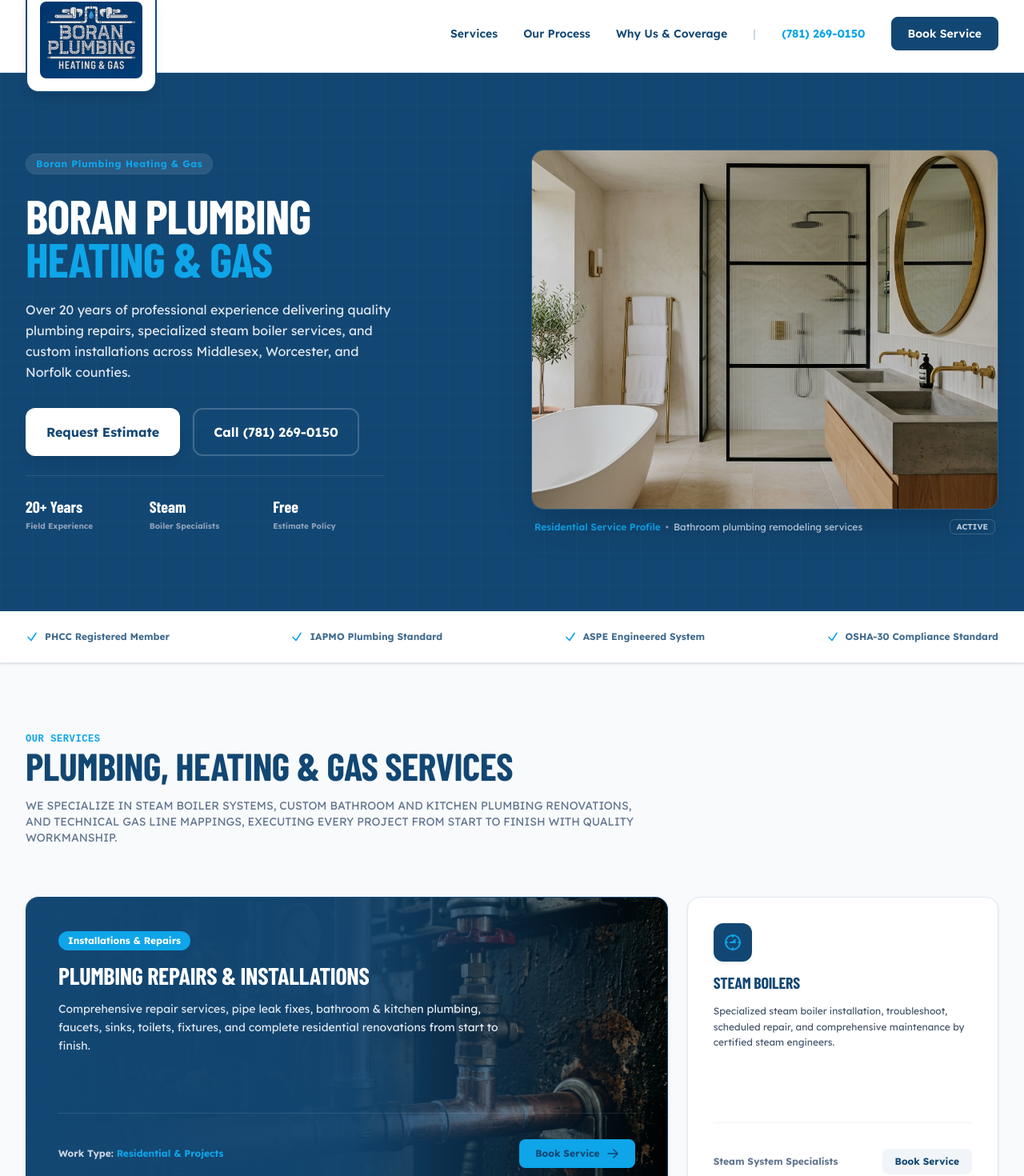
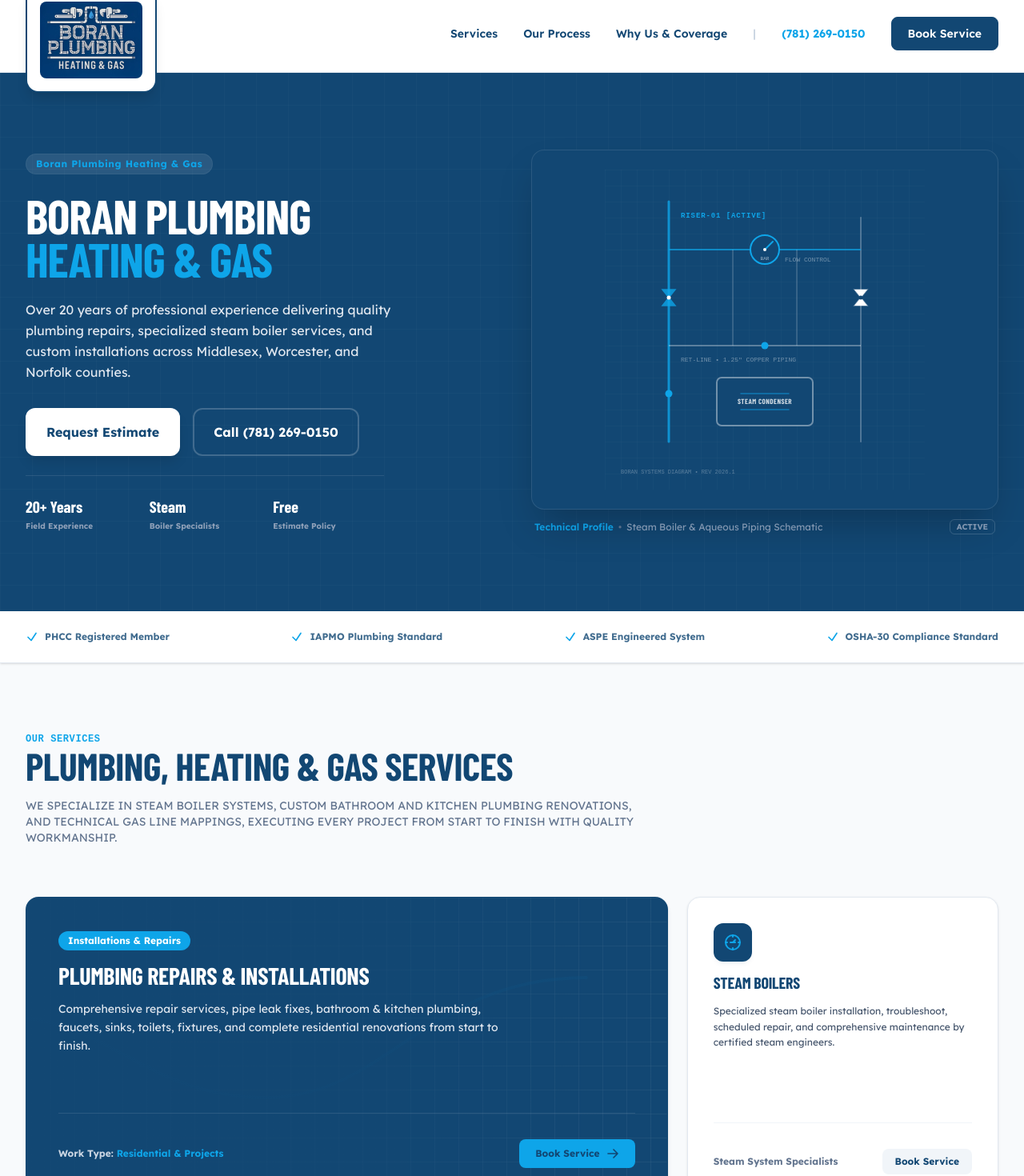
Before and after one commit to TYee2011/Boran-Plumbing, an Angular app: page / in a window 1280 px wide. Shown: the part 53-1523 px from the top of the page at 80% size. Built offline with nearby package versions, Linux system fonts and the light colour scheme; a web font is replaced by a local one.

Commit message:
feat: replace stock images with custom SVG blueprint schematics for 100% authenticity

```diff
--- a/src/app/app.html
+++ b/src/app/app.html
@@ -119,21 +119,81 @@
         </div>
       </div>
 
-      <!-- Hero Visual Asset -->
+      <!-- Hero Visual Asset (Technical Blueprint Schematic) -->
       <div class="lg:col-span-6 space-y-2">
-        <div class="relative w-full h-[350px] md:h-[450px] overflow-hidden rounded-2xl border border-white/10 shadow-2xl bg-brand-primary">
-          <img src="hero-bathroom.jpg"
-               alt="Premium residential bathroom with luxury matte black plumbing fixtures"
-               class="absolute inset-0 w-full h-full object-cover filter contrast-[1.02] brightness-[0.85] hover:scale-102 transition-transform duration-700 ease-out" />
+        <div class="relative w-full h-[350px] md:h-[450px] overflow-hidden rounded-2xl border border-white/10 shadow-2xl bg-brand-primary flex items-center justify-center p-6">
+          <!-- Blueprint gradient background -->
+          <div class="absolute inset-0 bg-[radial-gradient(ellipse_at_center,_var(--tw-gradient-stops))] from-brand-primary via-slate-900 to-slate-950 z-0"></div>
+
+          <svg class="relative z-10 w-full h-full text-white/5" xmlns="http://www.w3.org/2000/svg" viewBox="0 0 400 400" fill="none">
+            <!-- Grid pattern -->
+            <defs>
+              <pattern id="blueprint-grid" width="20" height="20" patternUnits="userSpaceOnUse">
+                <path d="M 20 0 L 0 0 0 20" fill="none" stroke="rgba(255, 255, 255, 0.05)" stroke-width="0.75" />
+              </pattern>
+            </defs>
+            <rect width="100%" height="100%" fill="url(#blueprint-grid)" />
+
+            <!-- System piping diagram -->
+            <!-- Verticals -->
+            <path d="M 80 40 L 80 340" stroke="#0ea5e9" stroke-width="3" stroke-linecap="round" class="opacity-80" />
+            <path d="M 320 60 L 320 340" stroke="white" stroke-width="2" stroke-opacity="0.25" stroke-linecap="round" />
+
+            <!-- Loops -->
+            <path d="M 80 100 L 320 100" stroke="#0ea5e9" stroke-width="2" class="opacity-70" />
+            <path d="M 80 220 L 320 220" stroke="white" stroke-width="2" stroke-opacity="0.3" />
+
+            <!-- Branch runs -->
+            <path d="M 160 100 L 160 220" stroke="white" stroke-width="1.5" stroke-opacity="0.2" />
+            <path d="M 240 100 L 240 220" stroke="white" stroke-width="1.5" stroke-opacity="0.2" />
+
+            <!-- Boiler / Heat Exchanger Node Schematic -->
+            <rect x="140" y="260" width="120" height="60" rx="6" fill="#124773" stroke="white" stroke-width="2" stroke-opacity="0.4" />
+            <path d="M 170 280 L 230 280 M 170 300 L 230 300" stroke="#0ea5e9" stroke-width="1.5" stroke-linecap="round" class="opacity-55" />
+            <text x="200" y="293" text-anchor="middle" font-family="var(--font-display)" font-size="9" fill="white" font-weight="900" class="opacity-80 tracking-wider">STEAM CONDENSER</text>
+
+            <!-- Valves -->
+            <!-- Valve 1 -->
+            <path d="M 72 150 L 88 150 L 72 170 L 88 170 Z" fill="#0ea5e9" stroke="#0ea5e9" stroke-width="1.5" class="opacity-80" />
+            <circle cx="80" cy="160" r="2.5" fill="white" />
+
+            <!-- Valve 2 -->
+            <path d="M 312 150 L 328 150 L 312 170 L 328 170 Z" fill="white" stroke="white" stroke-width="1.5" stroke-opacity="0.4" />
+            <circle cx="320" cy="160" r="2.5" fill="#124773" />
+
+            <!-- Gauges -->
+            <circle cx="200" cy="100" r="18" fill="#124773" stroke="#0ea5e9" stroke-width="2" />
+            <path d="M 200 100 L 210 90" stroke="#0ea5e9" stroke-width="2" stroke-linecap="round" />
+            <circle cx="200" cy="100" r="2" fill="white" />
+            <text x="200" y="113" text-anchor="middle" font-family="monospace" font-size="6" fill="white" class="opacity-60">BAR</text>
+
+            <!-- Pulsing flow indicators -->
+            <circle cx="80" cy="280" r="4.5" fill="#0ea5e9">
+              <animate attributeName="r" values="3.5;6.5;3.5" dur="3s" repeatCount="indefinite" />
+              <animate attributeName="opacity" values="0.5;1;0.5" dur="3s" repeatCount="indefinite" />
+            </circle>
+
+            <circle cx="200" cy="220" r="4.5" fill="#0ea5e9">
+              <animate attributeName="r" values="3.5;6.5;3.5" dur="2.4s" repeatCount="indefinite" />
+              <animate attributeName="opacity" values="0.5;1;0.5" dur="2.4s" repeatCount="indefinite" />
+            </circle>
+
+            <!-- Annotations -->
+            <text x="95" y="60" font-family="monospace" font-size="9" fill="#0ea5e9" font-weight="bold" letter-spacing="0.1em">RISER-01 [ACTIVE]</text>
+            <text x="95" y="240" font-family="monospace" font-size="8" fill="white" class="opacity-40">RET-LINE &bull; 1.25" COPPER PIPING</text>
+            <text x="225" y="115" font-family="monospace" font-size="8" fill="white" class="opacity-40">FLOW CONTROL</text>
+
+            <text x="20" y="380" font-family="monospace" font-size="7" fill="white" class="opacity-30">BORAN SYSTEMS DIAGRAM &bull; REV 2026.1</text>
+          </svg>
         </div>
         <!-- Inline Caption Below Image (Clean Editorial Style) -->
-        <div class="flex items-center justify-between font-sans text-xs text-slate-300 px-1 pt-1 opacity-90">
+        <div class="flex items-center justify-between font-sans text-xs text-slate-400 px-1 pt-1 opacity-90">
           <div>
-            <span class="text-brand-accent font-semibold">Residential Service Profile</span>
-            <span class="text-slate-400 mx-1.5">&bull;</span>
-            <span class="text-slate-300">Bathroom plumbing remodeling services</span>
+            <span class="text-brand-accent font-semibold">Technical Profile</span>
+            <span class="text-slate-500 mx-1.5">&bull;</span>
+            <span class="text-slate-400">Steam Boiler & Aqueous Piping Schematic</span>
           </div>
-          <span class="px-2 py-0.5 border border-white/20 text-slate-300 font-bold rounded-md text-[10px] uppercase">Active</span>
+          <span class="px-2 py-0.5 border border-slate-200/20 text-slate-400 font-bold rounded-md text-[10px] uppercase">Active</span>
         </div>
       </div>
     </div>
@@ -187,9 +247,20 @@
     <div class="grid grid-cols-1 md:grid-cols-12 gap-6 bg-transparent">
       <!-- Service Card 1 (Large - General Plumbing) -->
       <div class="md:col-span-8 group relative bg-brand-primary rounded-2xl flex flex-col justify-between p-8 md:p-10 min-h-[380px] overflow-hidden border border-brand-primary/10 shadow-md animate-slide-up-stagger" style="--i: 0">
-        <div class="absolute inset-0 z-0 bg-cover bg-center filter contrast-[1.05] brightness-[0.6] transition-opacity duration-300 ease-out group-hover:opacity-90"
-             style="background-image: url('service-pipes.jpg');"></div>
-        <div class="absolute inset-0 z-0 bg-gradient-to-r from-brand-primary via-brand-primary/95 to-transparent"></div>
+        <!-- Blueprint Grid Pattern (No stock photos) -->
+        <div class="absolute inset-0 z-0 opacity-15">
+          <svg class="w-full h-full" xmlns="http://www.w3.org/2000/svg">
+            <defs>
+              <pattern id="card-grid" width="30" height="30" patternUnits="userSpaceOnUse">
+                <path d="M 30 0 L 0 0 0 30" fill="none" stroke="white" stroke-width="0.75" />
+              </pattern>
+            </defs>
+            <rect width="100%" height="100%" fill="url(#card-grid)" />
+            <!-- Soft piping graphic loop in background -->
+            <path d="M -20 150 C 100 150, 150 250, 300 250 S 500 100, 700 100" fill="none" stroke="#0ea5e9" stroke-width="4" stroke-linecap="round" class="opacity-40" />
+          </svg>
+        </div>
+        <div class="absolute inset-0 z-0 bg-gradient-to-r from-brand-primary/95 via-brand-primary/80 to-transparent"></div>
 
         <div class="relative z-10 space-y-4">
           <div class="inline-flex items-center gap-1.5 px-3 py-1 bg-brand-accent text-white rounded-full text-xs font-sans font-bold">
```
